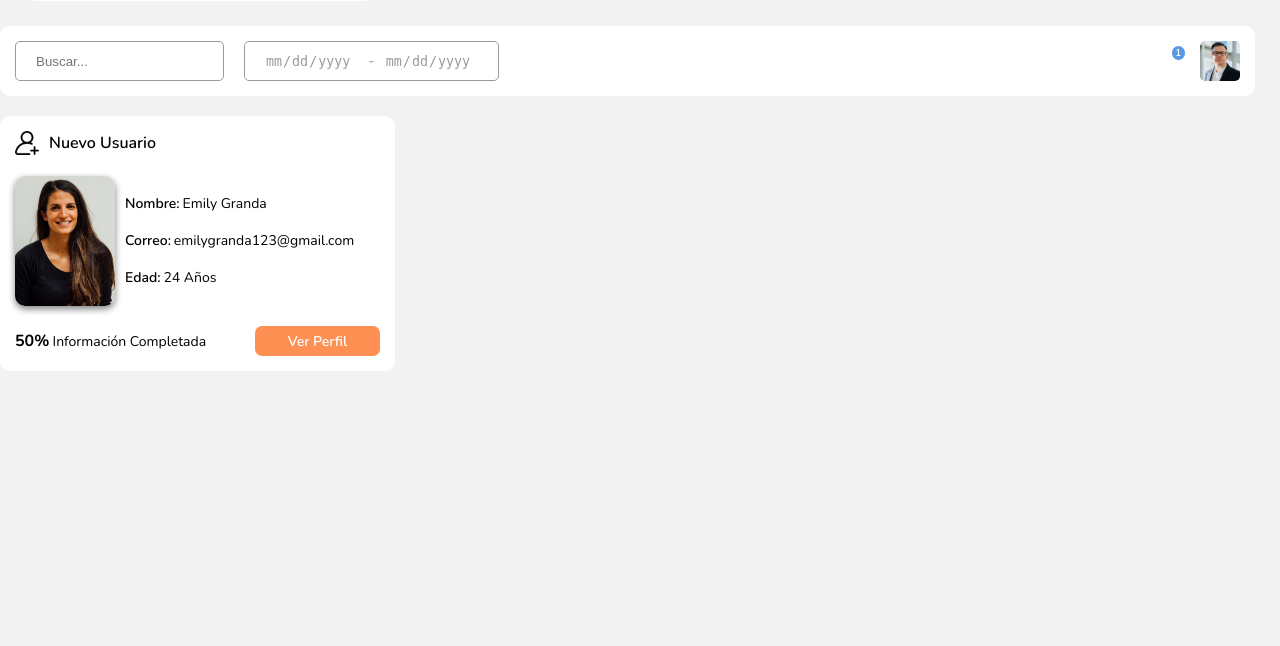
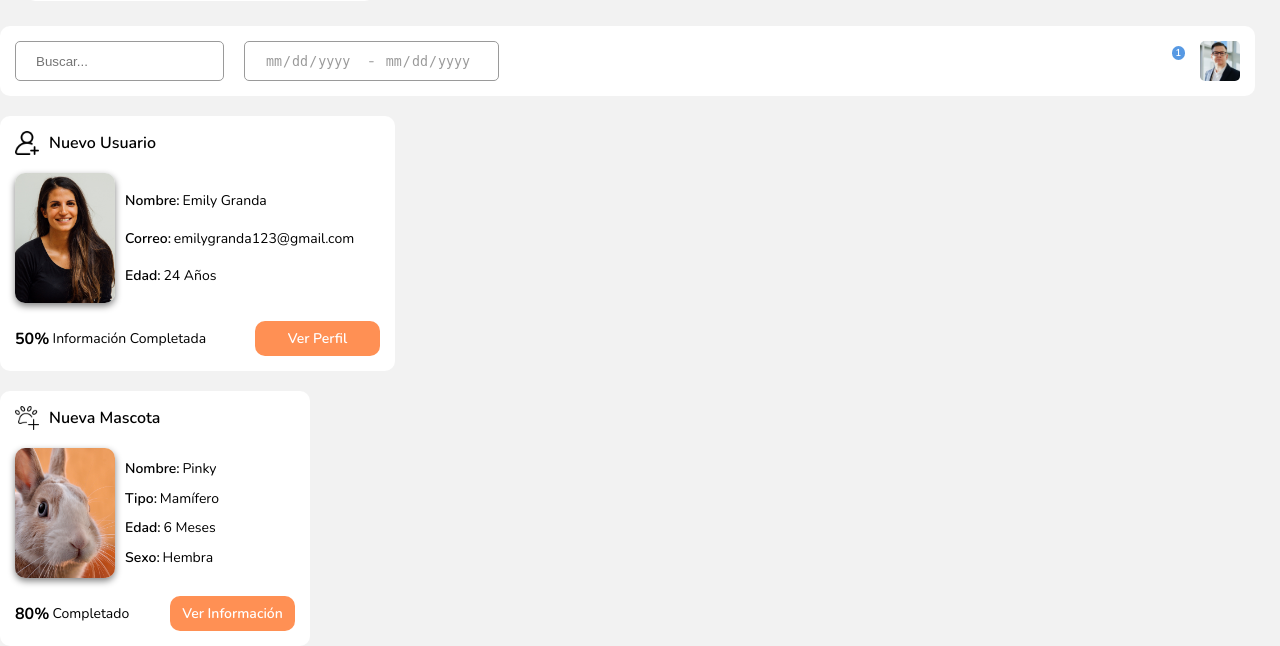
Before and after one commit to fxgonzalez5/happy_pets, a PHP site: page /pages/admin/admin_panel_home.html in a window 1280 px wide. Shown: the part 574-1220 px from the top of the page. Before the commit the page ends 945 px from the top, so only its background shows below. Run offline with PHP 8.4, Linux system fonts and the light colour scheme; some libraries are stand-ins or nearby versions.

Commit message:
Creación de la tarjeta de la nueva mascota

```diff
--- a/css/admin_panel_style.css
+++ b/css/admin_panel_style.css
@@ -177,38 +177,29 @@ body {
     justify-content: space-between;
 }
 
-/* Contenido de la tarjeta */
-.tarjeta-usuario .contenido {
-    display: flex;
-    align-items: center;
-}
 
-/* Creación del contenedor de la foto del usuario */
-.tarjeta-usuario .contenido .foto-usuario {
-    width: 100px;
-    height: 130px;
-    margin-right: 10px;
+/* -----------------------------
+    Tarjeta de la Nueva Mascota
+   ----------------------------- */
+
+   .tarjeta-mascota {
+    /* Tamaño */
+    width: 280px;
+    height: 225px;
+
+    /* Márgenes */
+    margin-top: 20px;
+    padding: 15px;
+
+    /* Diseño */
+    background-color: white;
     border-radius: 10px;
-    box-shadow: 0px 3px 7px grey;
-    overflow: hidden;
-}
+    font-size: 14px;
 
-/* Adecuación de la foto del usuario al tamaño del contenedor */
-.tarjeta-usuario .contenido .foto-usuario img {
-    width: 100%;
-    height: 100%;
-    object-fit: cover;
-}
-
-/* Adecuación de la información del usuario al tamaño del contenedor */
-.tarjeta-usuario .contenido .informacion-usuario {
-    width: 100%;
-    height: 100%;
-    flex: 1;
-    overflow: hidden;
+    /* Comportamiento */
     display: flex;
     flex-direction: column;
-    justify-content: space-evenly;
+    justify-content: space-between;
 }
 
 
@@ -269,12 +260,12 @@ body {
 /* Diseño de los botones de las tarjetas */
 .boton2 {
     width: 125px;
-    height: 30px;
+    height: 35px;
     margin-left: auto;
     background-color: #FF9054;
     color: white;
     font-weight: 600;
-    border-radius: 7px;
+    border-radius: 10px;
     display: flex;
     align-items: center;
     justify-content: center;
@@ -289,6 +280,40 @@ body {
     align-items: center;
 }
 
+/* Contenido de la tarjeta */
+.contenido {
+    display: flex;
+    align-items: center;
+}
+
+/* Creación del contenedor de la foto en las tarjetas */
+.foto {
+    width: 100px;
+    height: 130px;
+    margin-right: 10px;
+    border-radius: 10px;
+    box-shadow: 0px 3px 7px grey;
+    overflow: hidden;
+}
+
+/* Adecuación de la foto al tamaño del contenedor */
+.foto img {
+    width: 100%;
+    height: 100%;
+    object-fit: cover;
+}
+
+/* Adecuación de la información en las tarjetas al tamaño del contenedor */
+.informacion {
+    width: 100%;
+    height: 100%;
+    flex: 1;
+    overflow: hidden;
+    display: flex;
+    flex-direction: column;
+    justify-content: space-evenly;
+}
+
 /* Adecuación de los datos a mostrar del usuario al tamaño de la tarjeta */
 .campo {
     display: flex;
--- a/pages/admin/admin_panel_home.html
+++ b/pages/admin/admin_panel_home.html
@@ -127,11 +127,11 @@
 
         <!-- Creación de la parte central de la tarjeta -->
         <div class="contenido">
-            <div class="foto-usuario">
+            <div class="foto">
                 <img src="../../images/admin/usuario.jpg">
             </div>
 
-            <div class="informacion-usuario">
+            <div class="informacion">
                 <div class="campo">
                     <p class="titulo-campo">Nombre:&ThinSpace;</p>
                     <p class="desbordamiento-texto">Emily Granda</p>
@@ -162,5 +162,56 @@
         </div>
     </div>
 
+    <!-- Contenedor de la Tarjeta de la Nueva Mascota -->
+    <div class="tarjeta-mascota">
+
+        <!-- Creación de la parte superior de la tarjeta -->
+        <div class="cabecera-tarjeta">
+            <img src="../../images/admin/icons/pet-care.png" width="24">
+            <p class="titulo-tarjeta">Nueva Mascota</p>
+        </div>
+
+        <!-- Creación de la parte central de la tarjeta -->
+        <div class="contenido">
+            <div class="foto">
+                <img src="../../images/admin/mascota.jpg">
+            </div>
+
+            <div class="informacion">
+                <div class="campo">
+                    <p class="titulo-campo">Nombre:&ThinSpace;</p>
+                    <p class="desbordamiento-texto">Pinky</p>
+                </div>
+
+                <div class="campo">
+                    <p class="titulo-campo">Tipo:&ThinSpace;</p>
+                    <p>Mamífero</p>
+                </div>
+
+                <div class="campo">
+                    <p class="titulo-campo">Edad:&ThinSpace;</p>
+                    <p>6 Meses</p>
+                </div>
+
+                <div class="campo">
+                    <p class="titulo-campo">Sexo:&ThinSpace;</p>
+                    <p>Hembra</p>
+                </div>
+            </div>
+        </div>
+
+        <!-- Creación de la parte inferior de tarjeta -->
+        <div class="pie-tarjeta">
+            <div class="contenido">
+                <p class="porcentaje">80%&ThinSpace;</p>
+                <p>Completado</p>
+            </div>
+
+            <div class="boton2">
+                <p>Ver Información</p>
+            </div>
+        </div>
+    </div>
+
 </body>
 </html>
```
Also changed, not shown: images/admin/icons/pet-care.png (added), images/admin/mascota.jpg (added).
